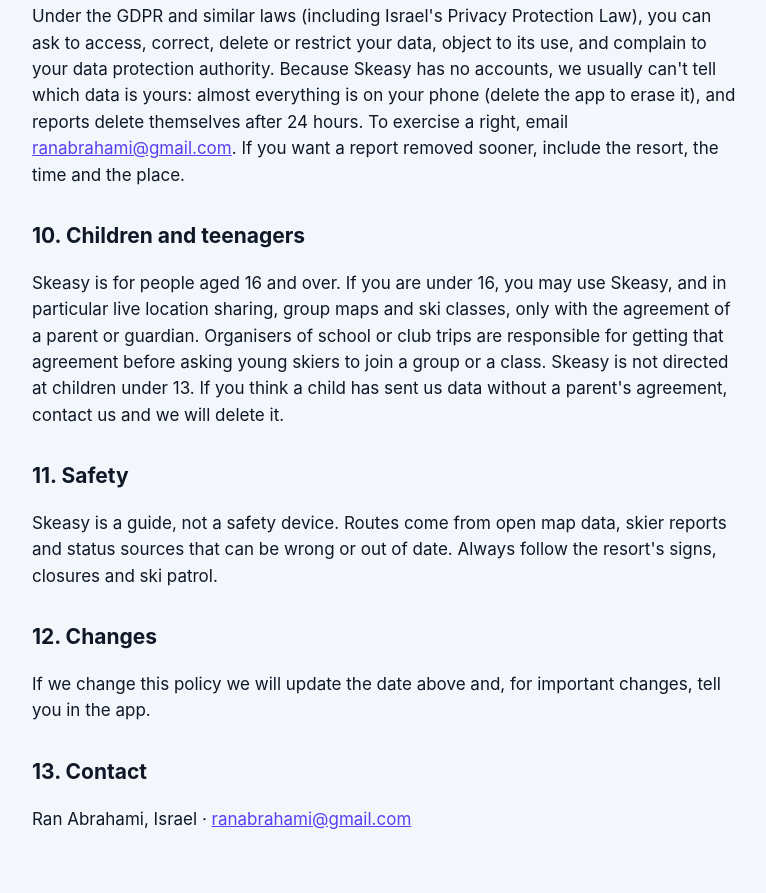
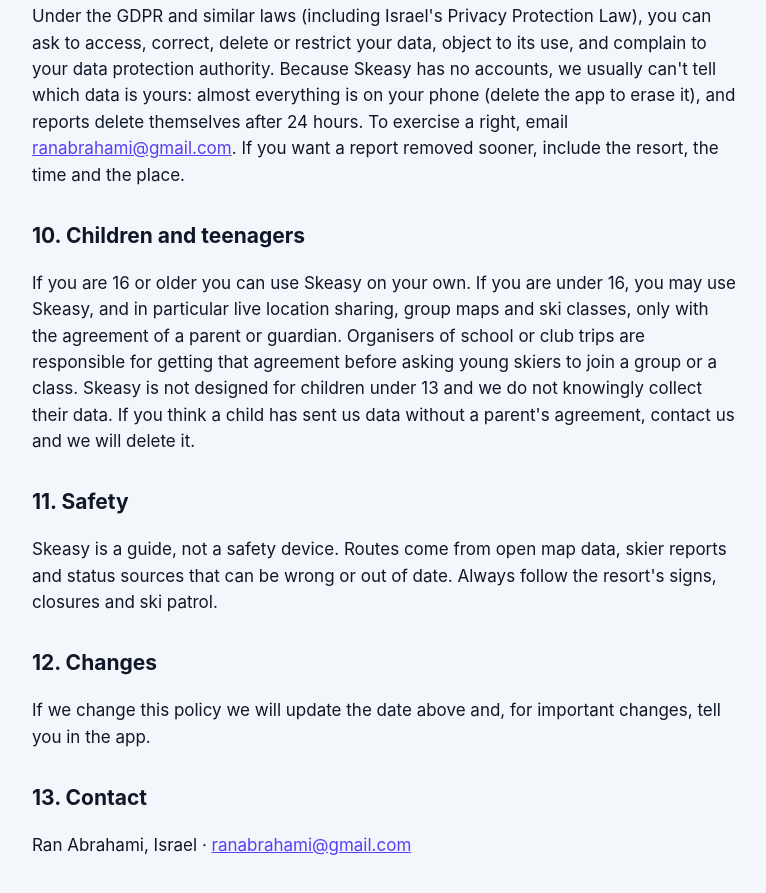
Before and after one commit to ranabrahami/ranabrahami.github.io, a plain HTML site: page privacy/index.html in a window 1280 px wide. Shown: the part 5271-6164 px from the top of the page, without its empty margins (256-1022 px from the left). Drawn offline with Linux system fonts and the light colour scheme.

Commit message:
Privacy: under 16 only with a parent's agreement (no hard minimum age)
Co-Authored-By: Claude Opus 5.5 <noreply@anthropic.com>
Claude-Session: https://claude.ai/code/session_01NAWoShBWZo7G31uxcEqTRH

```diff
--- a/privacy/index.html
+++ b/privacy/index.html
@@ -234,11 +234,12 @@ almost everything is on your phone (delete the app to erase it), and reports del
 after 24 hours. To exercise a right, email <a href="mailto:ranabrahami@gmail.com">ranabrahami@gmail.com</a>. If you want a report removed
 sooner, include the resort, the time and the place.</p>
 <h2>10. Children and teenagers</h2>
-<p>Skeasy is for people aged 16 and over. If you are under 16, you may use Skeasy, and in particular
-live location sharing, group maps and ski classes, only with the agreement of a parent or
-guardian. Organisers of school or club trips are responsible for getting that agreement before
-asking young skiers to join a group or a class. Skeasy is not directed at children under 13. If
-you think a child has sent us data without a parent&#39;s agreement, contact us and we will delete it.</p>
+<p>If you are 16 or older you can use Skeasy on your own. If you are under 16, you may use Skeasy,
+and in particular live location sharing, group maps and ski classes, only with the agreement of
+a parent or guardian. Organisers of school or club trips are responsible for getting that
+agreement before asking young skiers to join a group or a class. Skeasy is not designed for
+children under 13 and we do not knowingly collect their data. If you think a child has sent us
+data without a parent&#39;s agreement, contact us and we will delete it.</p>
 <h2>11. Safety</h2>
 <p>Skeasy is a guide, not a safety device. Routes come from open map data, skier reports and status
 sources that can be wrong or out of date. Always follow the resort&#39;s signs, closures and ski patrol.</p>
```
